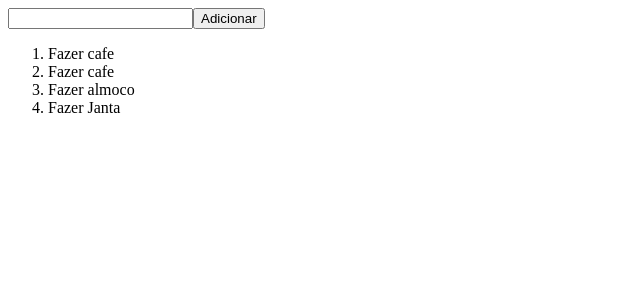
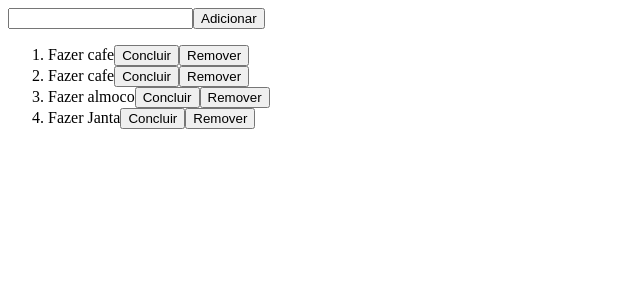
Before and after one commit to Max-Leal/curso-base-react, a React (Vite) app: page / in a window 1280 px wide. Shown: the top 300 px of the page, without its empty margins (0-640 px from the left). Built offline with nearby package versions, Linux system fonts and the light colour scheme.

Commit message:
feat: Complete and remove tasks

```diff
--- a/src/App.tsx
+++ b/src/App.tsx
@@ -1,13 +1,14 @@
 import { useState } from 'react';
 
 export function App() {
-  const [value, setValue] = useState('')
+
+  const [value, setValue] = useState('');
   const [list, setList] = useState([
-    { id: '1', label: 'Fazer cafe', },
-    { id: '2', label: 'Fazer cafe', },
-    { id: '3', label: 'Fazer almoco', },
-    { id: '4', label: 'Fazer Janta', }
-  ])
+    { id: '1', label: 'Fazer cafe', complete: false },
+    { id: '2', label: 'Fazer cafe', complete: false },
+    { id: '3', label: 'Fazer almoco', complete: false },
+    { id: '4', label: 'Fazer Janta', complete: false }
+  ]);
 
   return (
     <div>
@@ -17,7 +18,7 @@ export function App() {
 
       <button onClick={() => {
         setList([...list,
-        { id: (list.length + 1).toString(), label: value }
+        { id: (list.length + 1).toString(), label: value, complete: false }
         ]);
         setValue('');
       }
@@ -27,7 +28,27 @@ export function App() {
 
       <ol>
         {list.map(listItem => (
-          <li key={listItem.id}>{listItem.label}</li>
+          <li key={listItem.id}>{listItem.label}
+
+            {listItem.complete ? 'Concluído' : ''}
+
+            <button onClick={() =>
+              setList([
+                ...list.map(item => ({
+                   ...item,
+                   complete: item.id === listItem.id? !item.complete : item.complete
+                  }))]
+                   )}>
+
+              Concluir
+            </button>
+
+            <button onClick={() => setList([...list.filter(item => item.id != listItem.id)])}>
+              Remover
+            </button>
+
+          </li>
+
         ))}
       </ol>
 
```
